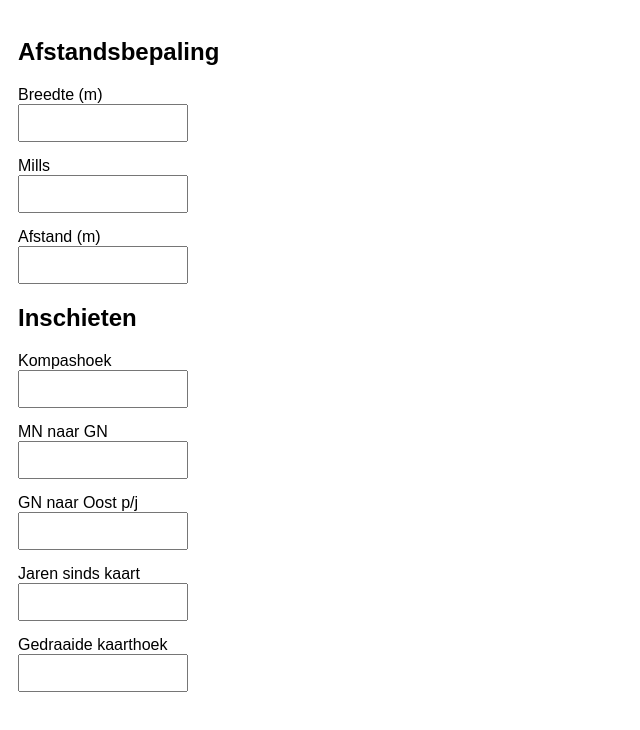
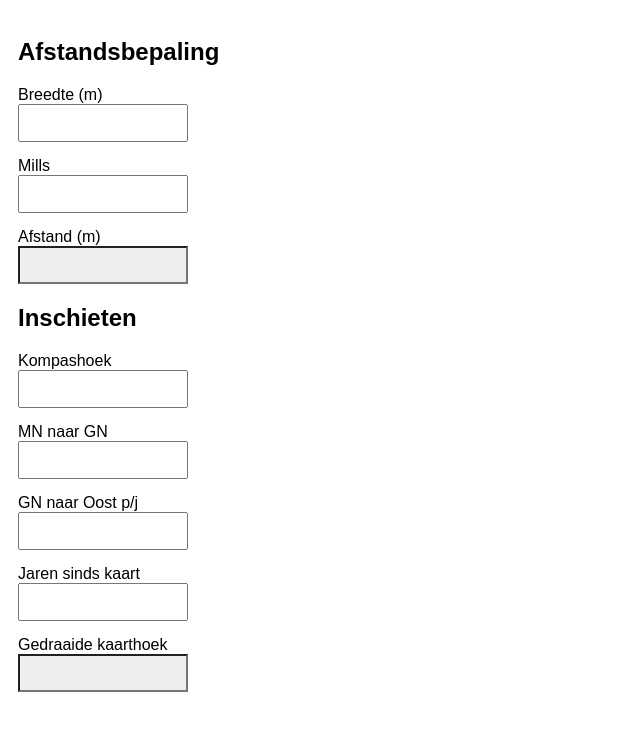
Before and after one commit to sjmulder/kaarthoek, a plain HTML site: page index.html in a window 1280 px wide. Shown: the whole page, without its empty margins (0-640 px from the left). Drawn offline with Linux system fonts and the light colour scheme.

Commit message:
Tint output fields

```diff
--- a/index.html
+++ b/index.html
@@ -20,6 +20,10 @@
 		font-size: 16px;
 		padding: 8px;
 		width: 150px;
+	}
+
+	.field input[readonly] {
+		background-color: #eee;
 	}
 </style>
 
```
